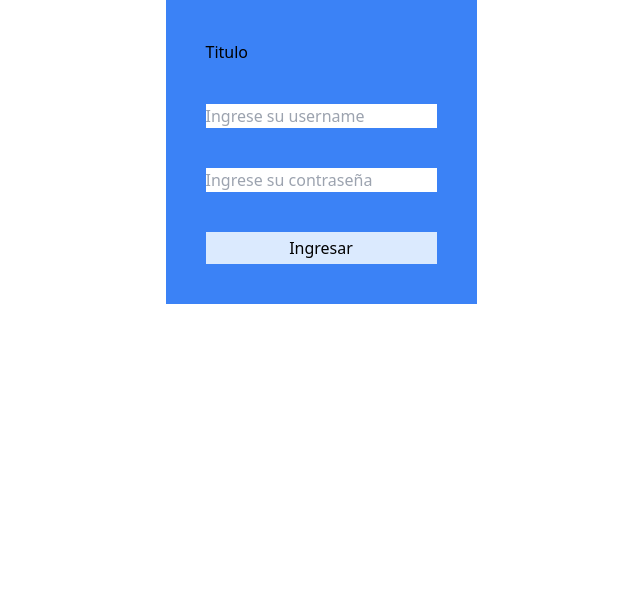
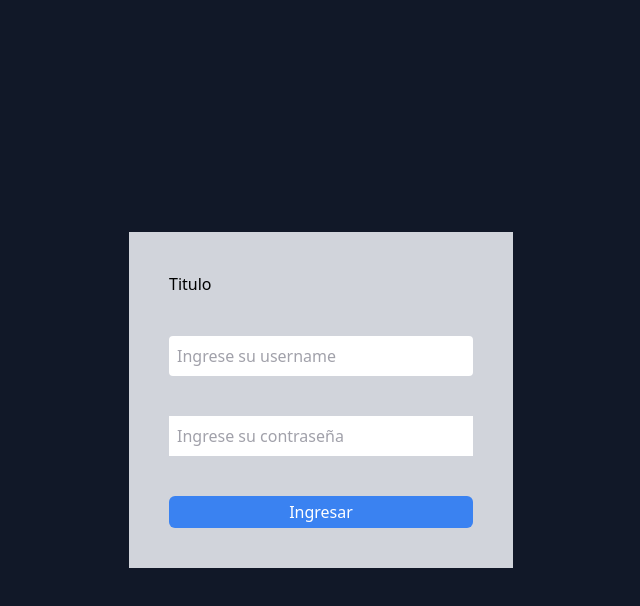
Before and after one commit to marcelob12/Web-SOCIAL, a React (Create React App) app in the folder myapp/: page /login in a window 1280 px wide. Shown: the top 606 px of the page, without its empty margins (319-959 px from the left). Built offline with nearby package versions, Linux system fonts and the light colour scheme.

Commit message:
Login pseudo-style

```diff
--- a/myapp/public/index.html
+++ b/myapp/public/index.html
@@ -26,7 +26,7 @@
     -->
     <title>React App</title>
   </head>
-  <body>
+  <body class="bg-background">
     <noscript>You need to enable JavaScript to run this app.</noscript>
     <div id="root"></div>
     <!--
--- a/myapp/src/Pages/Login/Login.jsx
+++ b/myapp/src/Pages/Login/Login.jsx
@@ -25,13 +25,14 @@ const Login = () => {
       }
 
     return (
-        <div className="flex  justify-center">
+        <div className="flex  justify-center items-center min-h-screen">
           <main>
             <form
-              className=" flex flex-col bg-blue-500 gap-10 p-10"
+              className=" flex flex-col bg-gray gap-10 p-10 w-96"
               onSubmit = { onSubmitHandler }>
               <h1>Titulo</h1>
               <input
+                className="p-2 rounded"
                 title='Username'
                 type='text'
                 placeholder='Ingrese su username'
@@ -40,13 +41,14 @@ const Login = () => {
                 />
 
                 <input
+                className="p-2"
                 title='Password'
                 type="password"
                 placeholder="Ingrese su contraseña"
                 onChange={(e) => onChange(e, setPassword)}
                 value={password}
                 />
-              <button className="p-1 bg-blue-100">
+              <button className="p-1 text-white bg-skyD rounded-md">
                 Ingresar
               </button>
 
--- a/myapp/tailwind.config.js
+++ b/myapp/tailwind.config.js
@@ -1,7 +1,19 @@
 module.exports = {
-  purge: ['./src/**/*.{js,jsx,ts,tsx}', './public/index.html'],
+  purge: ['./src/*/.{js,jsx,ts,tsx}', './public/index.html'],
   darkMode: false, // or 'media' or 'class'
   theme: {
+    colors:{
+      background: "#111828",
+      aqua: "#34D099",
+      skyD: "#3A82F1",
+      skyL: "#DBEAFF",
+      gray:"#D1D4DB",
+      white:"#FFFFFF"
+    },
+    fontFamily:{
+      heading: ['Good Brush', 'cursive'],
+      content: ['Saira Semi Condensed', 'sans-serif']
+    },
     extend: {},
   },
   variants: {
```
